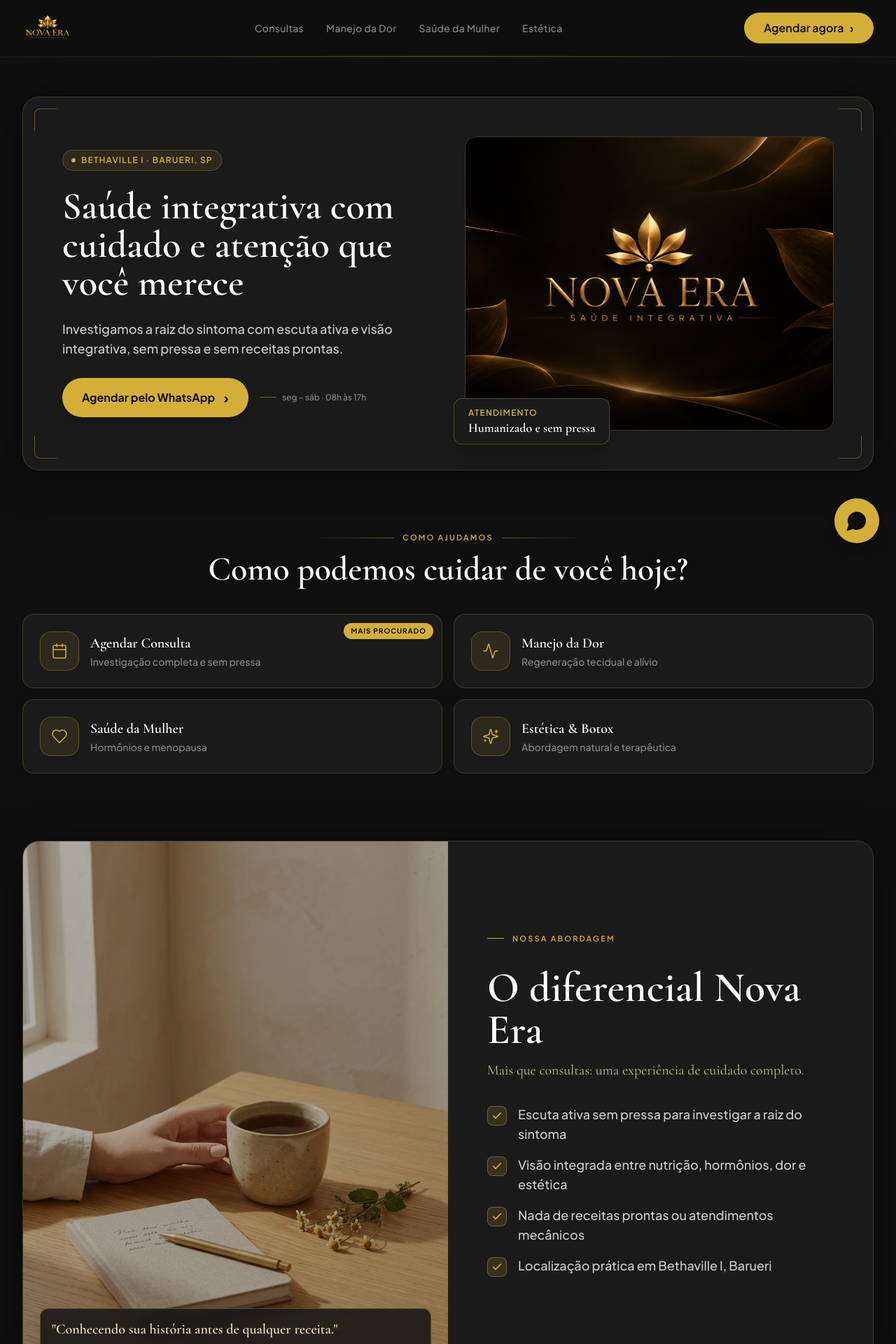
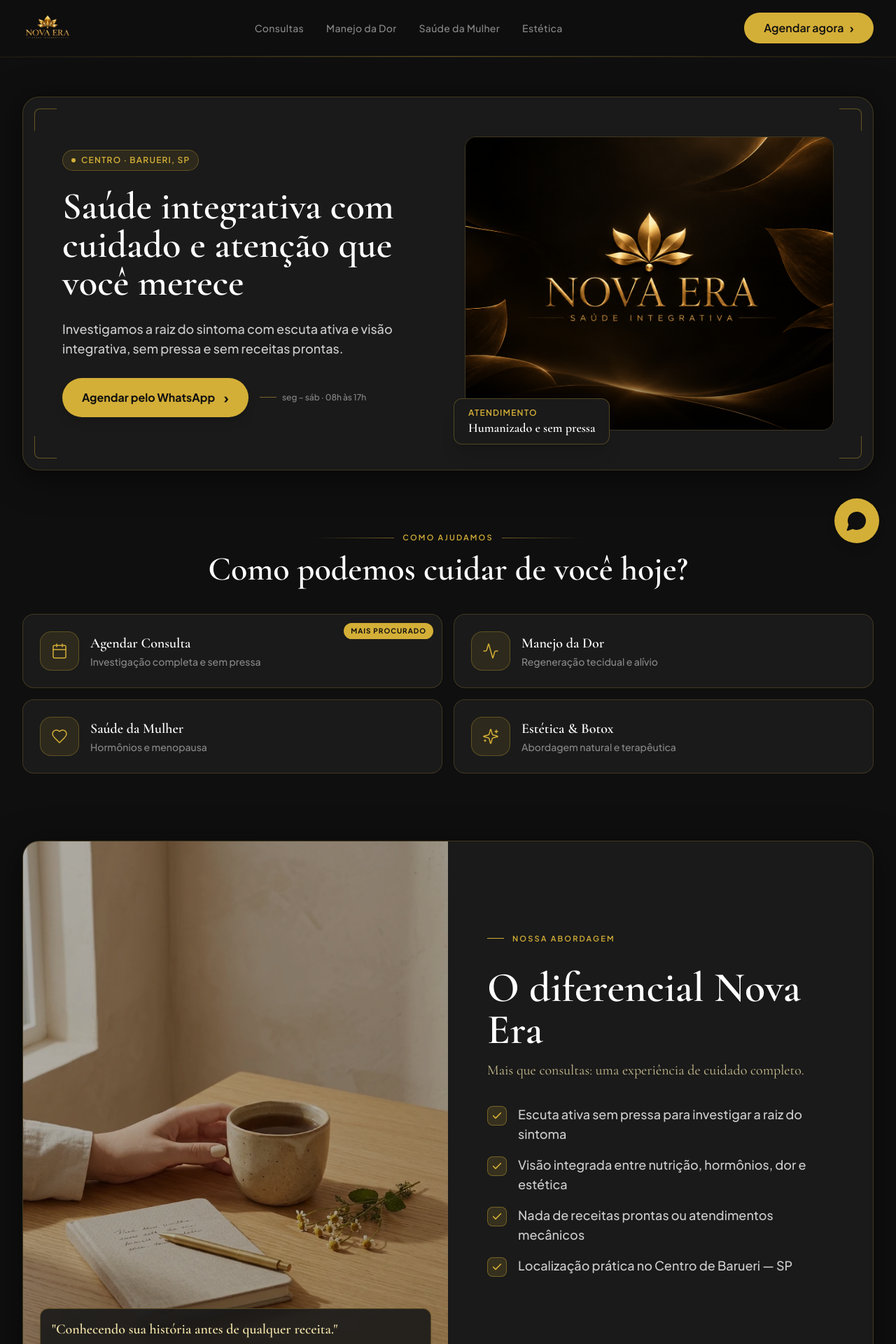
Before and after one commit to Dnb-code-44/nova-era-landing, a React (Vite) app: page / in a window 1280 px wide. Shown: the top 1920 px of the page at 70% size. Built offline with nearby package versions, Linux system fonts and the light colour scheme.

Commit message:
fix: endereço correto Rua Adelino Cardana 293 Centro Barueri

```diff
--- a/src/components/Diferencial.tsx
+++ b/src/components/Diferencial.tsx
@@ -5,7 +5,7 @@ const diferenciais = [
   'Escuta ativa sem pressa para investigar a raiz do sintoma',
   'Visão integrada entre nutrição, hormônios, dor e estética',
   'Nada de receitas prontas ou atendimentos mecânicos',
-  'Localização prática em Bethaville I, Barueri',
+  'Localização prática no Centro de Barueri — SP',
 ]
 
 export default function Diferencial() {
--- a/src/components/Footer.tsx
+++ b/src/components/Footer.tsx
@@ -18,7 +18,7 @@ export default function Footer() {
           <div className="space-y-2">
             <img src={logoImg} alt="Nova Era" className="h-12 w-auto object-contain" />
             <p className="font-jakarta font-medium text-sm text-cinza-medio tracking-wide">
-              Saúde Integrativa · Bethaville I, Barueri - SP
+              Saúde Integrativa · Rua Adelino Cardana, 293 — Barueri, SP
             </p>
           </div>
           <a
@@ -35,7 +35,7 @@ export default function Footer() {
         {/* Grid de informações */}
         <div className="grid sm:grid-cols-2 lg:grid-cols-4 gap-8 mb-12">
           {[
-            { Icon: MapPin,    label: 'Localização', content: <>Bethaville I<br />Barueri — SP</> },
+            { Icon: MapPin,    label: 'Localização', content: <>Rua Adelino Cardana, 293<br />Centro, Barueri — SP</> },
             { Icon: Clock,     label: 'Horários',    content: <>Segunda a Sábado<br />08h às 17h</> },
             { Icon: Phone,     label: 'WhatsApp',    href: WHATSAPP_URL,    text: '(11) 92544-1907' },
             { Icon: Instagram, label: 'Instagram',   href: INSTAGRAM_URL,   text: '@clinica.novaera' },
@@ -59,7 +59,7 @@ export default function Footer() {
         {/* Mapa com filtro dark */}
         <div className="relative rounded-2xl overflow-hidden h-64 sm:h-80 border border-dourado/15 mb-10">
           <iframe
-            src="https://www.google.com/maps/embed?pb=!1m18!1m12!1m3!1d3658.0735449486875!2d-46.876321!3d-23.502778!2m3!1f0!2f0!3f0!3m2!1i1024!2i768!4f13.1!3m3!1m2!1s0x94cf0252e5e5e5e5%3A0x5e5e5e5e5e5e5e5e!2sBethaville%20I%2C%20Barueri%20-%20SP!5e0!3m2!1spt-BR!2sbr!4v1234567890"
+            src="https://www.google.com/maps/embed?pb=!1m18!1m12!1m3!1d3659.3!2d-46.8775!3d-23.5097!2m3!1f0!2f0!3f0!3m2!1i1024!2i768!4f13.1!3m3!1m2!1s0x94cf01b0b0b0b0b1%3A0x1!2sRua%20Adelino%20Cardana%2C%20293%2C%20Centro%2C%20Barueri%20-%20SP%2C%2006401-147!5e0!3m2!1spt-BR!2sbr!4v1700000000000"
             width="100%" height="100%"
             style={{ border: 0, filter: 'invert(90%) hue-rotate(180deg) brightness(0.85) contrast(0.9)' }}
             allowFullScreen loading="lazy"
--- a/src/components/Hero.tsx
+++ b/src/components/Hero.tsx
@@ -40,7 +40,7 @@ export default function Hero() {
             <div className="inline-flex items-center gap-2 px-3 py-1.5 bg-dourado/10 border border-dourado/30 rounded-full">
               <span className="w-1.5 h-1.5 rounded-full bg-dourado flex-shrink-0" />
               <span className="font-jakarta font-semibold text-[10px] sm:text-xs tracking-widest uppercase text-dourado">
-                Bethaville I · Barueri, SP
+                Centro · Barueri, SP
               </span>
             </div>
 
```
